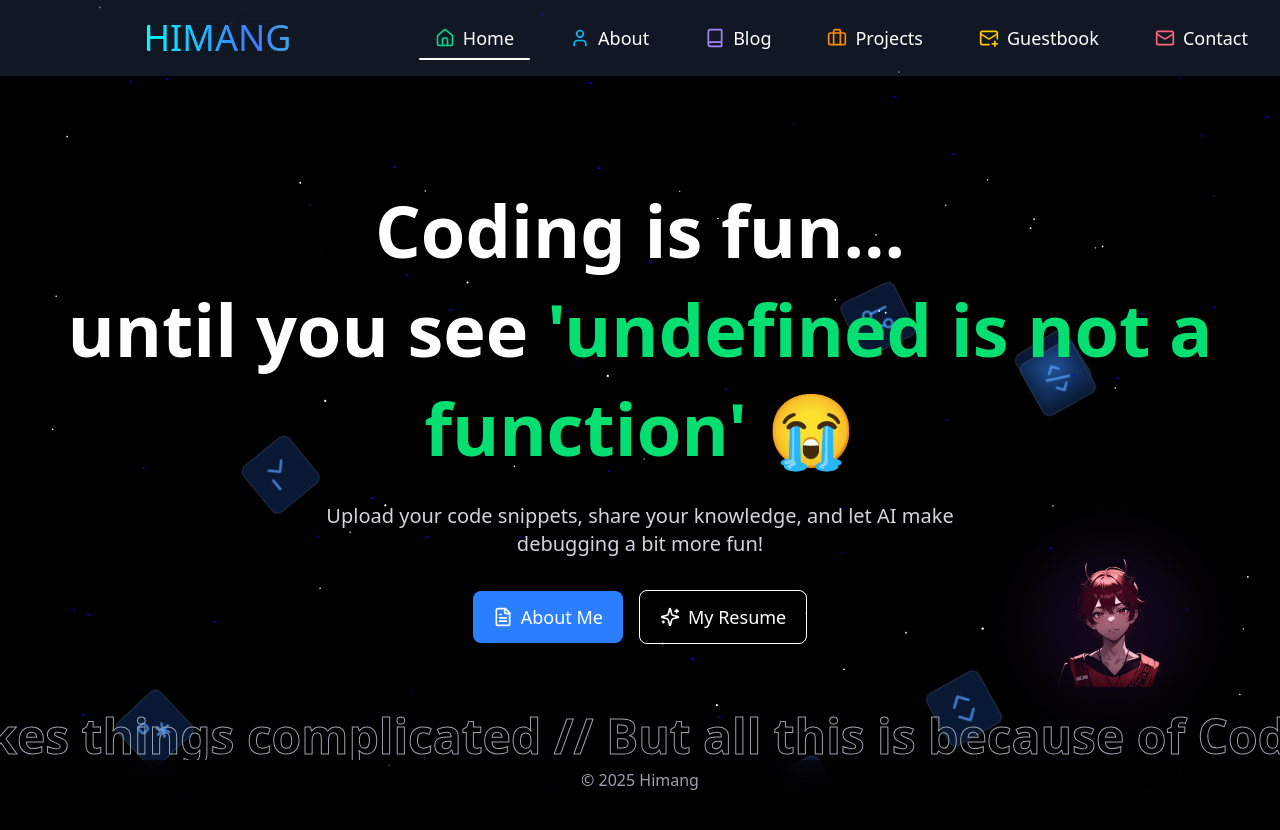
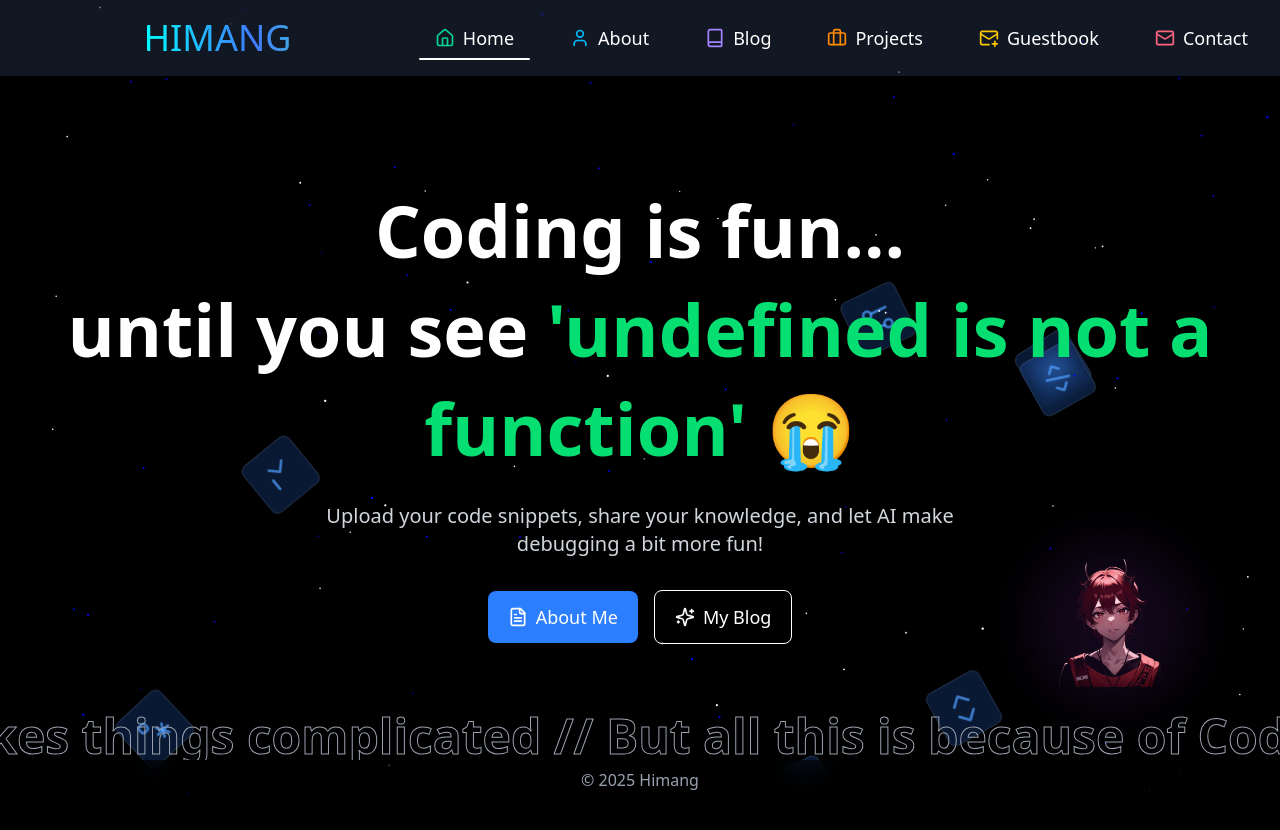
Before and after one commit to himangmyid/portofolio-v2-nextjs, a Next.js app: page / in a window 1280 px wide. Shown: the top 830 px of the page. Built offline with nearby package versions, Linux system fonts and the light colour scheme; a web font is replaced by a local one.

Commit message:
Update HomeOverlayComponent.tsx

```diff
--- a/src/app/components/ul/HomeOverlayComponent.tsx
+++ b/src/app/components/ul/HomeOverlayComponent.tsx
@@ -63,10 +63,10 @@ export default function HomeOverlayComponent() {
                   About Me
                 </button>
               </Link>
-              <Link href="/resume">
+             <Link href="/blog">
                 <button className="flex items-center gap-2 border border-white text-white text-lg font-medium px-5 py-3 rounded-lg hover:bg-white/20 hover:scale-105 hover:shadow-lg transition">
                   <Sparkles className="h-5 w-5" />
-                  My Resume
+                  My Blog
                 </button>
               </Link>
             </motion.div>
```
